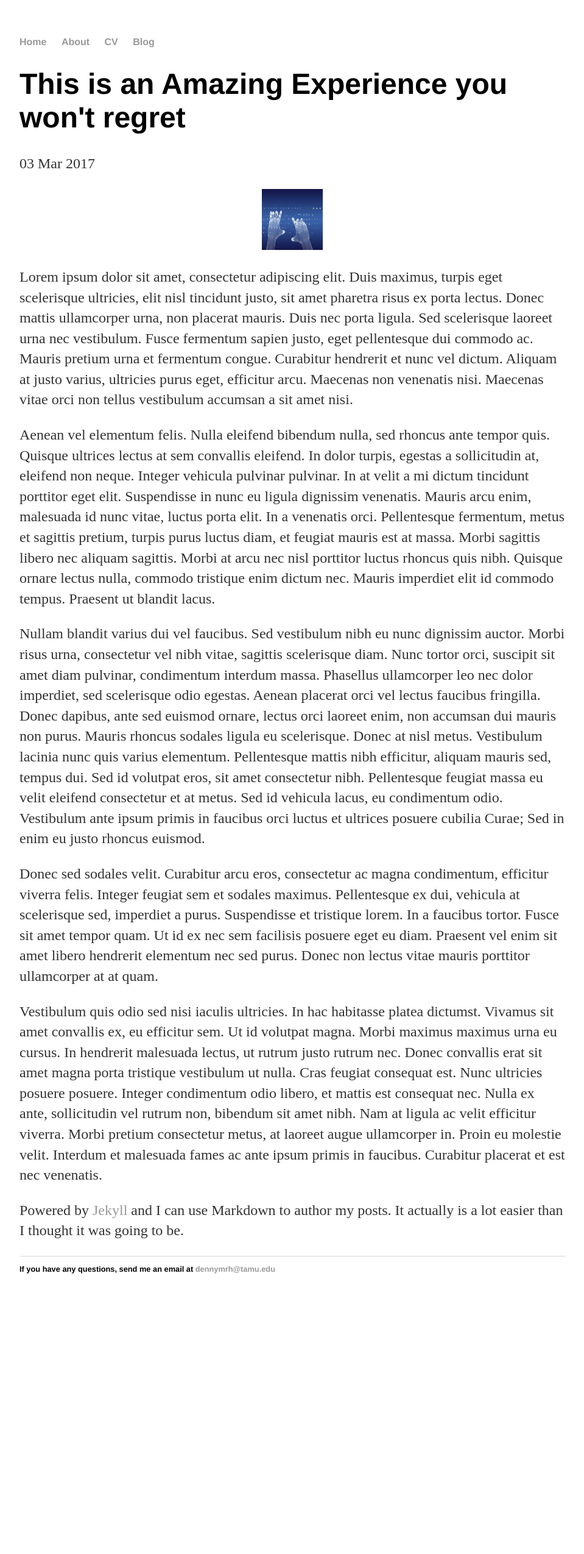
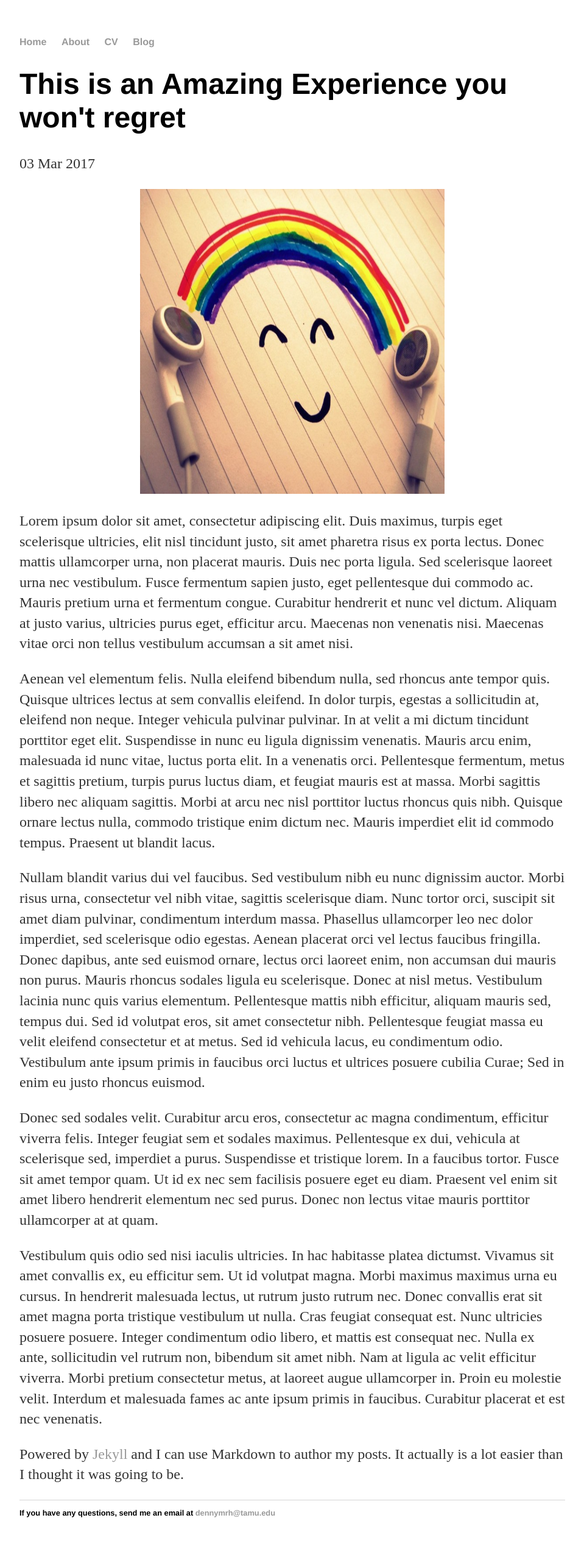
Before and after one commit to dennymrh/dennymrh.github.io, a Jekyll site: the page built from _posts/2017-03-03-amazing-experience.md, in a window 1280 px wide. Shown: the whole page at 61% size, without its empty margins (160-1119 px from the left). Built offline with Jekyll 4.4.1, drawn with Linux system fonts in a browser that asks for light colours; before the commit the page ends 2149 px from its top, so only the background shows below that.

Commit message:
Update 2017-03-03-amazing-experience.md

```diff
--- a/_posts/2017-03-03-amazing-experience.md
+++ b/_posts/2017-03-03-amazing-experience.md
@@ -4,7 +4,7 @@ title: "This is an Amazing Experience you won't regret"
 date: 2017-03-03
 ---
 
-<center><img src="/assets/coding.jpg" alt="alt text" width="100" height="100"></center>
+<center><img src="/assets/happy.jpg" alt="alt text" width="500" height="500"></center>
 
 Lorem ipsum dolor sit amet, consectetur adipiscing elit. Duis maximus, turpis eget scelerisque ultricies, elit nisl tincidunt justo, sit amet pharetra risus ex porta lectus. Donec mattis ullamcorper urna, non placerat mauris. Duis nec porta ligula. Sed scelerisque laoreet urna nec vestibulum. Fusce fermentum sapien justo, eget pellentesque dui commodo ac. Mauris pretium urna et fermentum congue. Curabitur hendrerit et nunc vel dictum. Aliquam at justo varius, ultricies purus eget, efficitur arcu. Maecenas non venenatis nisi. Maecenas vitae orci non tellus vestibulum accumsan a sit amet nisi.
 
```
